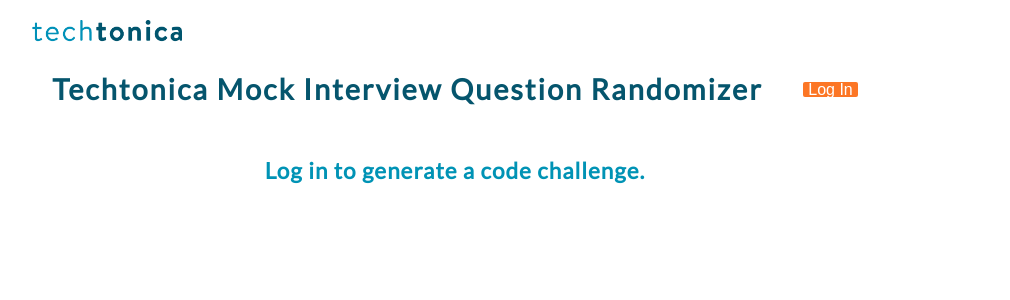
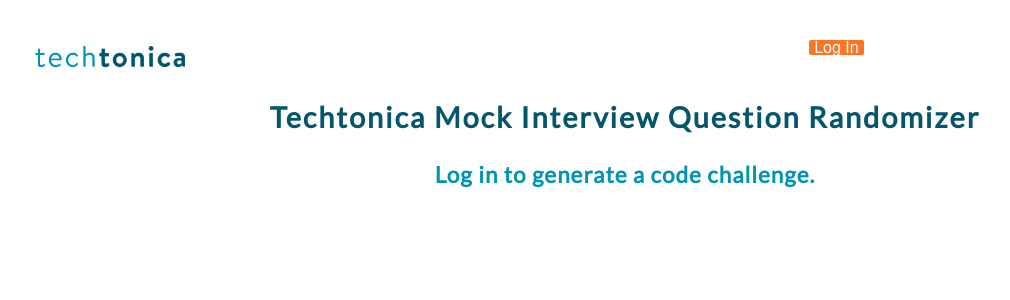
Before and after one commit to mx-ruthie/interview-randomizer, a React (Create React App) app: page / in a window 1280 px wide. Shown: the top 300 px of the page, without its empty margins (15-1025 px from the left). Built offline with nearby package versions, Linux system fonts and the light colour scheme; no server answers.

Commit message:
changes some css styling

```diff
--- a/src/App.css
+++ b/src/App.css
@@ -1,12 +1,11 @@
 body {
-  margin: 0;
-  box-sizing: border-box;
+  margin: 20;
+
   font-size: 1.2em;
   line-height: 1.4em;
   color: #0093B5;
   background-color: white;
-  display: flex;
-  height: 100vh;
+  min-height: 100vh;
 
 
 
@@ -78,21 +77,24 @@
   -webkit-display: inline-flex;
   -moz-display: inline-flex;
   display: flex;
-  flex-flow: row-reverse wrap;
   justify-content: space-around;
   align-items: center;
   width: 100%;
-  padding: 5px 1rem 5px 0;
+  padding: 5px 1rem 15px 0;
   background: white;
 }
+
 .header {
   display: flex;
   flex-direction: column;
 
 }
 .logo{
+  position: fixed;
   width: 150px; /* Adjust the width as per your preference */
   height: auto; /* Maintain aspect ratio */
+  left: 0;
+  margin-left: 50px;
 }
 .text-color {
   color: #05556D;;
--- a/src/App.js
+++ b/src/App.js
@@ -4,8 +4,6 @@
 import QuestionSearchForm from "./components/QuestionSearchForm";
 import QuestionDetailsDisplay from "./components/QuestionDetailsDisplay";
 import { useState } from "react";
-import LoginButton from "./components/LoginButton";
-import LogoutButton from "./components/LogoutButton";
 import Profile from "./components/Profile";
 import { useAuth0 } from "@auth0/auth0-react";
 import Sandbox from "./components/Sandbox";
@@ -24,6 +22,13 @@
   return (
     <div className="App">
       <Header />
+      {isAuthenticated ? null : (
+        <>
+          <h2>Techtonica Mock Interview Question Randomizer </h2>
+          <h3>Log in to generate a code challenge.</h3>
+        </>
+      )}
+      <Profile />
       <QuestionDetailsDisplay question={question} testCases={testCases} />
       <QuestionSearchForm
         setQuestion={setQuestion}
--- a/src/components/Header.js
+++ b/src/components/Header.js
@@ -3,26 +3,21 @@
 import LoginButton from "./LoginButton";
 import LogoutButton from "./LogoutButton";
 import { useAuth0 } from "@auth0/auth0-react";
-import Profile from "./Profile";
 function Header() {
   const { isAuthenticated } = useAuth0();
   return (
     <>
+      <header className="App-header">
         <header className="header">
           <img src={logo} alt="Logo" className="logo" />
         </header>
-    <header className="App-header">
+        <div className="auth-buttons">
           {isAuthenticated ? null : <LoginButton />}
           {!isAuthenticated ? null : <LogoutButton />}
-      {isAuthenticated ? null : (
-        <>
-          <h2>Techtonica Mock Interview Question Randomizer </h2>
-          <h3>Log in to generate a code challenge.</h3>
+        </div>
+      </header>
     </>
-      )}
-      <Profile />
-    </header>
-  </>);
+  );
 }
 
 export default Header;
```
Lines whose indentation alone changed are shown as unchanged.
